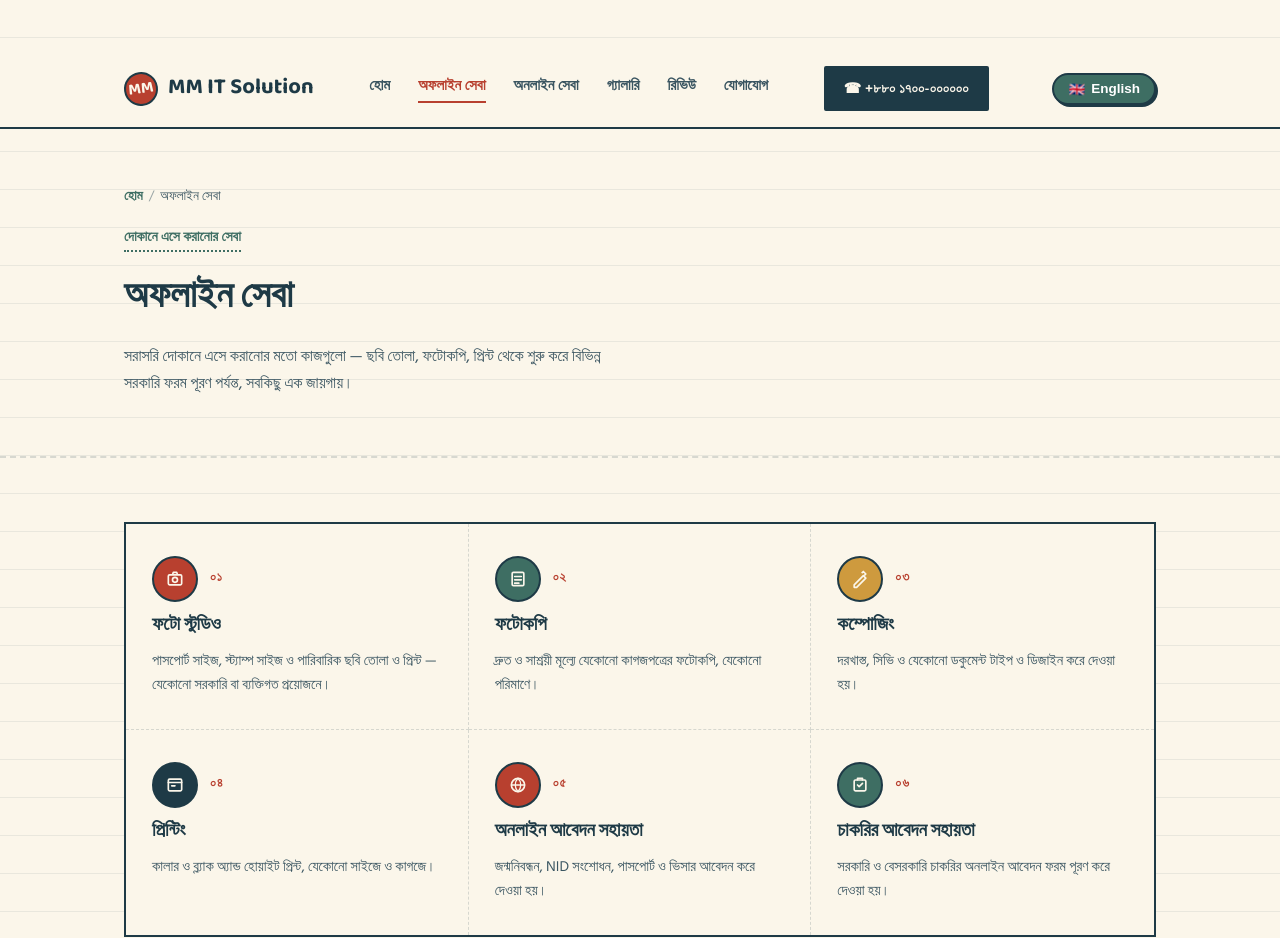
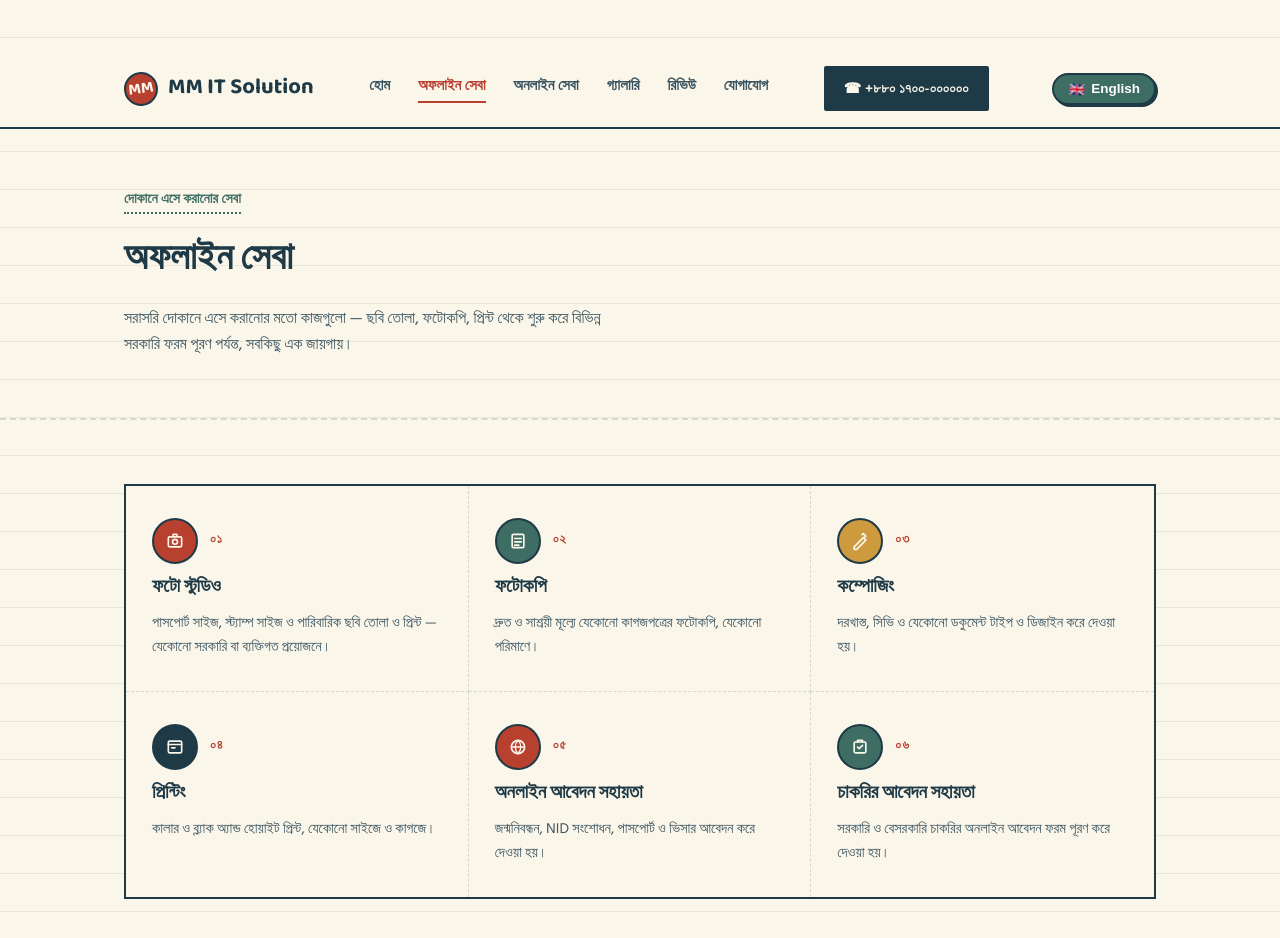
Before and after one commit to solutionmmit-commits/MM-IT-Solution, a website: page offline-services.html in a window 1280 px wide. Shown: the top 938 px of the page. Drawn offline with Linux system fonts and the light colour scheme; no server answers.

Commit message:
Remove breadcrumb navigation from subpages

```diff
--- a/offline-services.html
+++ b/offline-services.html
@@ -32,7 +32,7 @@
 
 <section class="page-hero">
   <div class="wrap">
-    <div class="breadcrumb"><a href="index.html">হোম</a><span class="sep">/</span>অফলাইন সেবা</div>
+
     <span class="kicker" data-cms-key="offlinePage.kicker">দোকানে এসে করানোর সেবা</span>
     <h1 data-cms-key="offlinePage.title">অফলাইন সেবা</h1>
     <p data-cms-key="offlinePage.lead">সরাসরি দোকানে এসে করানোর মতো কাজগুলো — ছবি তোলা, ফটোকপি, প্রিন্ট থেকে শুরু করে বিভিন্ন সরকারি ফরম পূরণ পর্যন্ত, সবকিছু এক জায়গায়।</p>
```
Also changed, not shown: online-services.html (+1 -1 lines).
